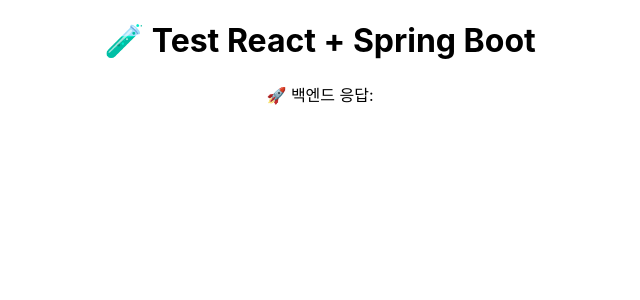
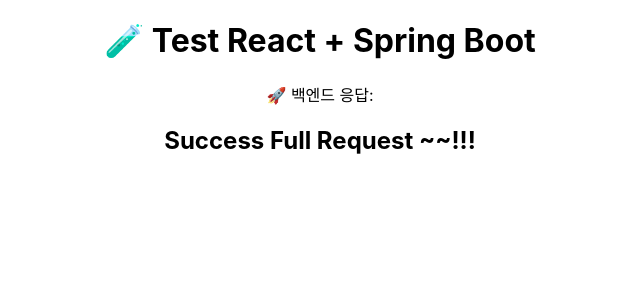
Before and after one commit to seungwoosoon/SmartFarmProject, a React (Create React App) app in the folder SmartFarmFrontEnd/: page / in a window 1280 px wide. Shown: the top 300 px of the page, without its empty margins (320-960 px from the left). Built offline with nearby package versions, Linux system fonts and the light colour scheme; no server answers.

Commit message:
first front commit

```diff
--- a/SmartFarmFrontEnd/src/App.js
+++ b/SmartFarmFrontEnd/src/App.js
@@ -14,6 +14,7 @@
     <div className="App">
       <h1>🧪 Test React + Spring Boot</h1>
       <p>🚀 백엔드 응답: {message}</p>
+      <h2>Success Full Request ~~!!!</h2>
     </div>
   );
 }
```
